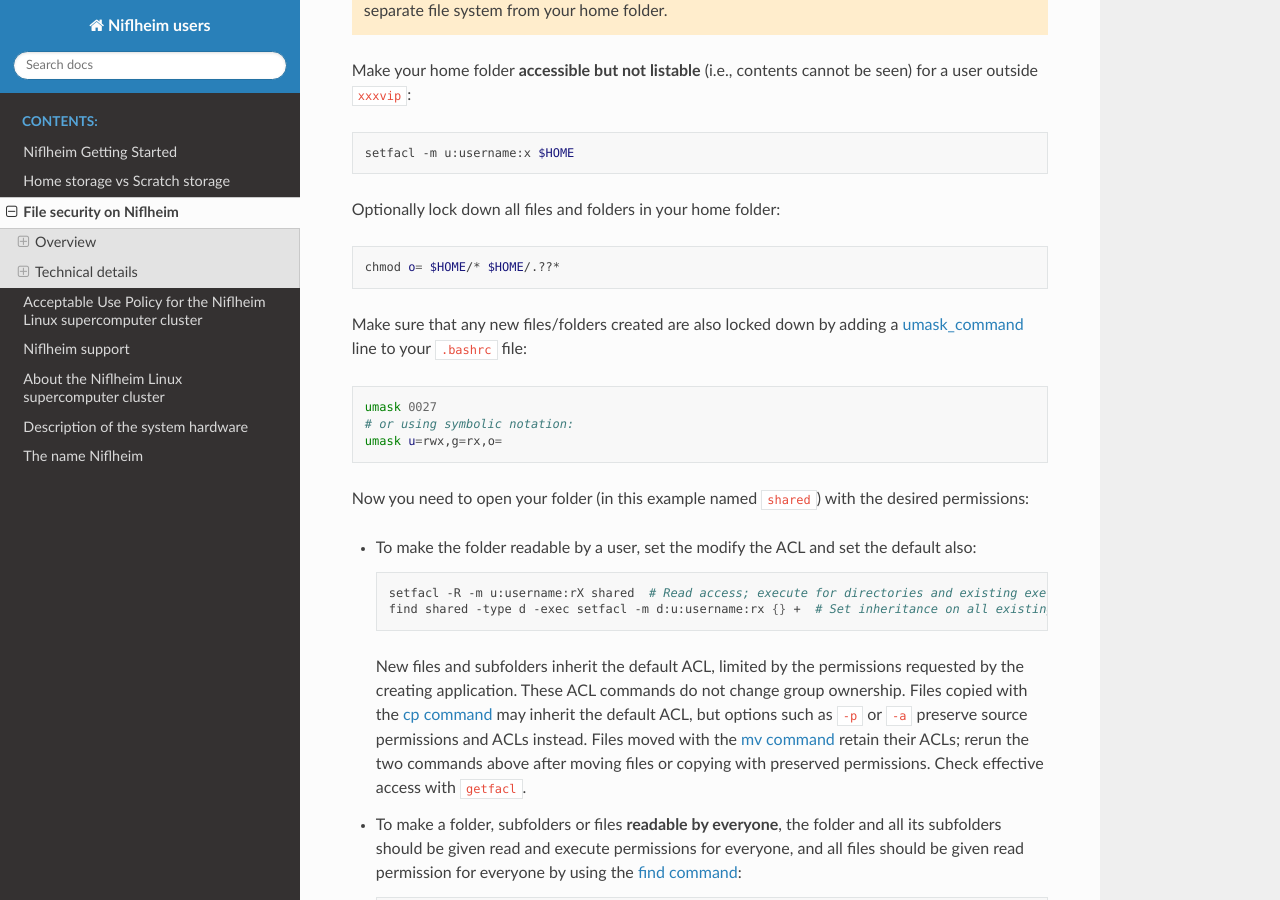
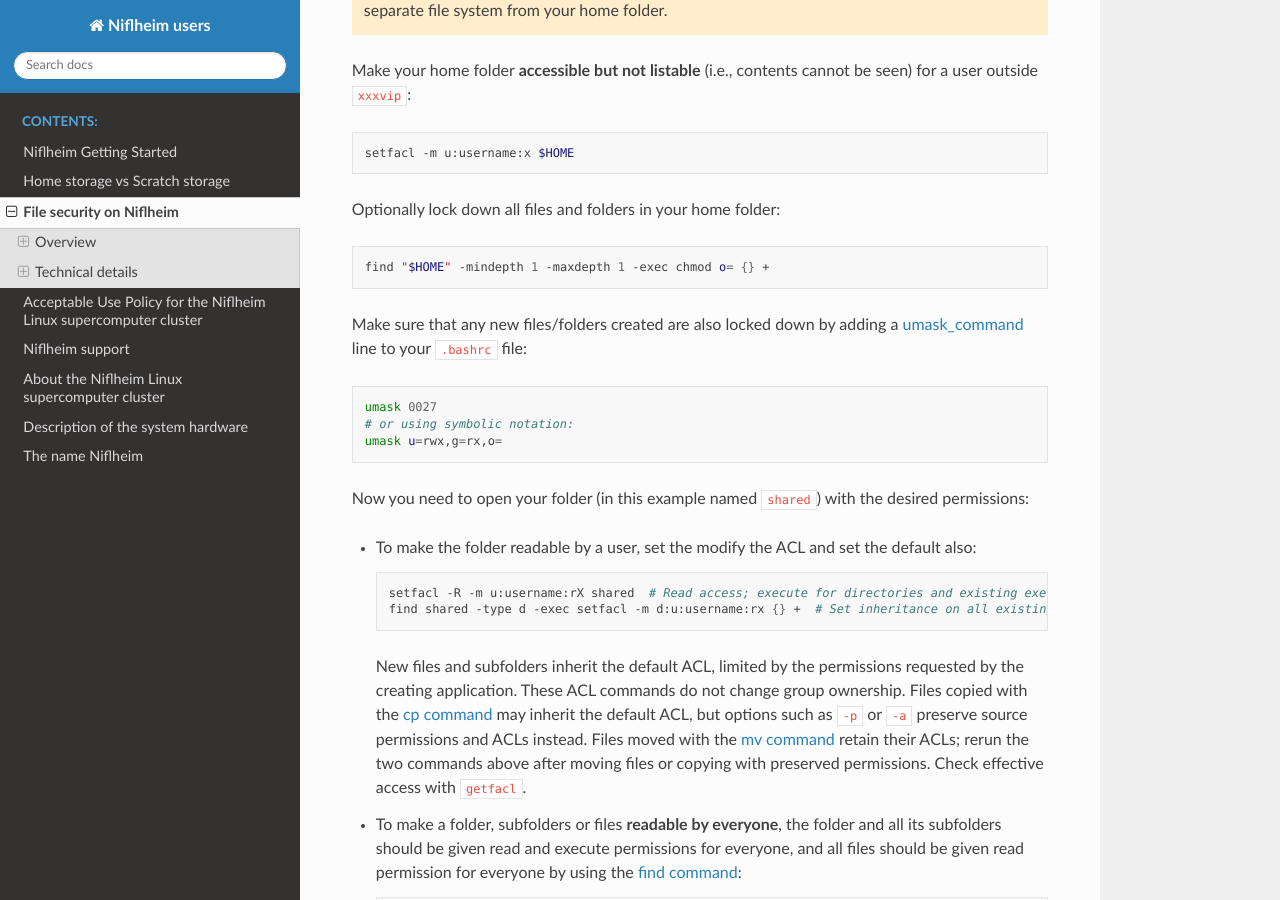
Before and after one commit to OleHolmNielsen/Niflheim_users, a Sphinx documentation site: the page built from docs/File_security_on_Niflheim.rst, in a window 1280 px wide and 900 px high, scrolled down 3642 px. Built offline with Sphinx 7.4.7 and the Read the Docs theme 3.1.0, drawn with Linux system fonts in a browser that asks for light colours.

Commit message:
lock down all files in home, fixed command

```diff
--- a/docs/File_security_on_Niflheim.rst
+++ b/docs/File_security_on_Niflheim.rst
@@ -185,7 +185,7 @@ Optionally lock down all files and folders in your home folder:
 
 .. code-block:: bash
 
-   chmod o= $HOME/* $HOME/.??*
+   find "$HOME" -mindepth 1 -maxdepth 1 -exec chmod o= {} +
 
 Make sure that any new files/folders created are also locked down by adding a umask_command_ line to your ``.bashrc`` file:
 
```
